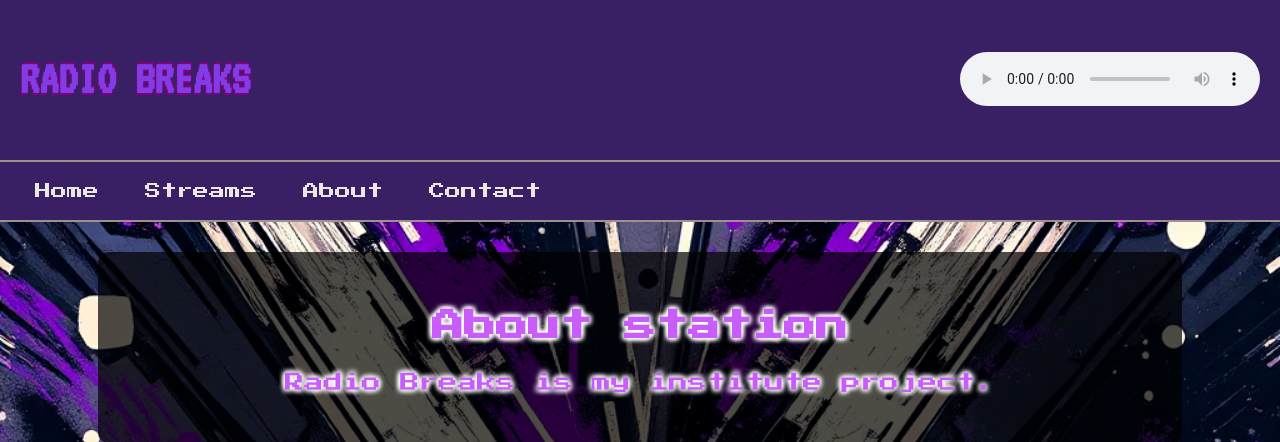
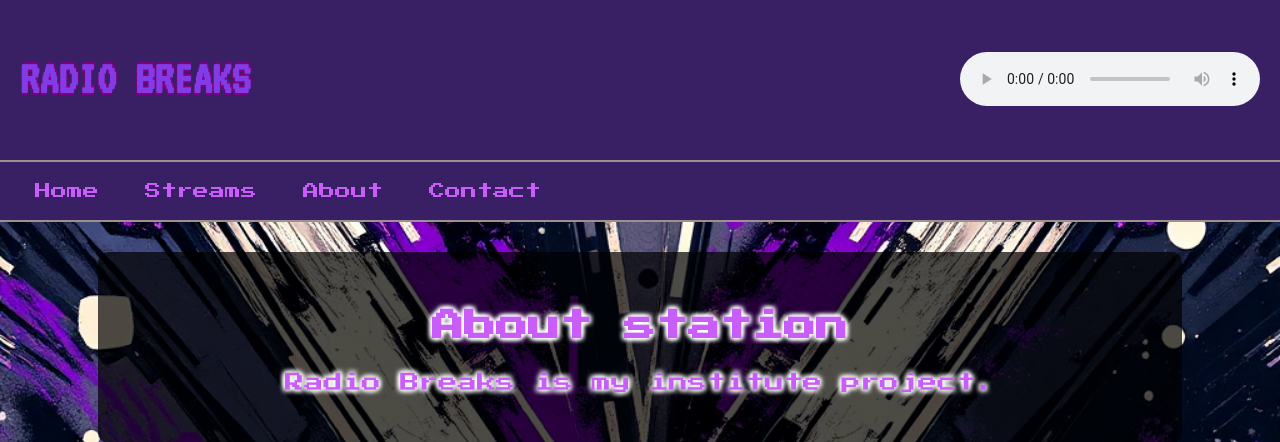
Before and after one commit to AAAAAAAAAAAAAAAAAao/hometask2, a PHP site: page / in a window 1280 px wide. Shown: the top 442 px of the page. Run offline with PHP 8.4, Linux system fonts and the light colour scheme.

Commit message:
Опис змін

```diff
--- a/styles/style.css
+++ b/styles/style.css
@@ -18,6 +18,7 @@ header {
     background-color: #391f63;
     border-bottom: 2px solid #9c918f;
     font-family: 'Press Start 2P';
+
 }
 
 .player {
@@ -26,6 +27,12 @@ header {
 
 nav a {
     margin: 0 15px;
+    color: #c85df9;
+    text-decoration: none;
+}
+
+nav a:hover{
+	margin: 0 15px;
     color: #ece7e2;
     text-decoration: none;
 }
```
